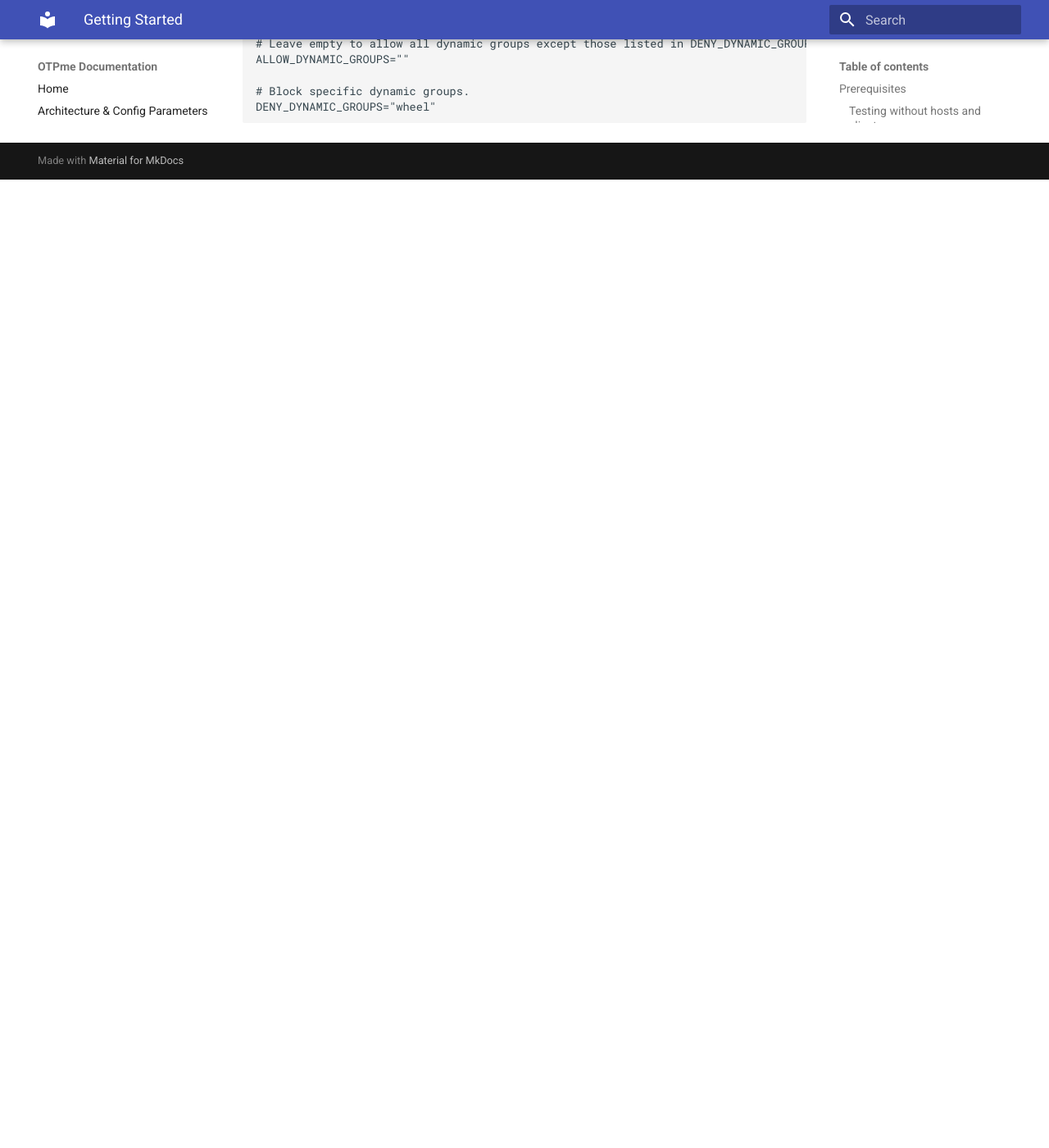
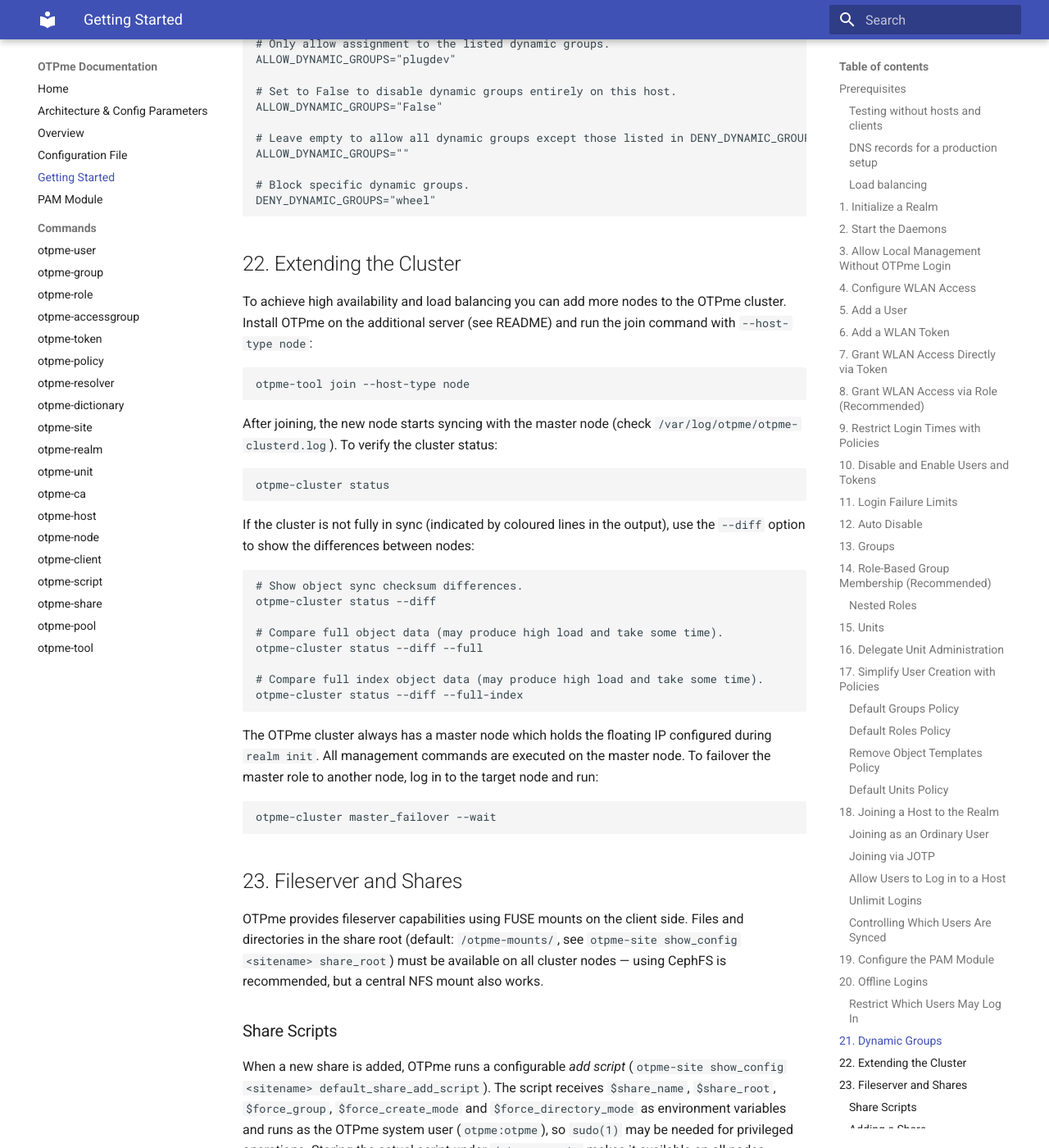
Before and after one commit to the2nd/otpme, an MkDocs documentation site: the page built from docs/getting-started.md, in a window 1280 px wide and 1400 px high, scrolled down 13949 px. Shown: the whole window at 82% size. Built offline with MkDocs 1.6.1 and Material for MkDocs 9.7.7, drawn with Linux system fonts in a browser that asks for light colours; before the commit the page ends 14168 px from its top, so only the background shows below that; some of the changed text lies outside the part shown.

Commit message:
Working on docs.

````diff
--- a/docs/getting-started.md
+++ b/docs/getting-started.md
@@ -570,6 +570,12 @@ otpme-role add_sync_user management-user alice
 otpme-group add mysyncgroup
 otpme-group add_sync_user mysyncgroup alice
 otpme-host add_sync_group <yourhostname> mysyncgroup
+
+# Finally enable sync groups for the host.
+otpme-host enable_sync_groups <yourhostname>
+
+# If you use sync groups you may want to disable sync-by-login-token.
+otpme-host disable_sync_by_login_token <yourhostname>
 ```
 
 ## 19. Configure the PAM Module
@@ -685,3 +691,114 @@ ALLOW_DYNAMIC_GROUPS=""
 # Block specific dynamic groups.
 DENY_DYNAMIC_GROUPS="wheel"
 ```
+
+## 22. Extending the Cluster
+
+To achieve high availability and load balancing you can add more nodes to
+the OTPme cluster. Install OTPme on the additional server (see README) and
+run the join command with `--host-type node`:
+
+```bash
+otpme-tool join --host-type node
+```
+
+After joining, the new node starts syncing with the master node (check
+`/var/log/otpme/otpme-clusterd.log`). To verify the cluster status:
+
+```bash
+otpme-cluster status
+```
+
+If the cluster is not fully in sync (indicated by coloured lines in the
+output), use the `--diff` option to show the differences between nodes:
+
+```bash
+# Show object sync checksum differences.
+otpme-cluster status --diff
+
+# Compare full object data (may produce high load and take some time).
+otpme-cluster status --diff --full
+
+# Compare full index object data (may produce high load and take some time).
+otpme-cluster status --diff --full-index
+```
+
+The OTPme cluster always has a master node which holds the floating IP
+configured during `realm init`. All management commands are executed on the
+master node. To failover the master role to another node, log in to the
+target node and run:
+
+```bash
+otpme-cluster master_failover --wait
+```
+
+## 23. Fileserver and Shares
+
+OTPme provides fileserver capabilities using FUSE mounts on the client side.
+Files and directories in the share root (default: `/otpme-mounts/`, see
+`otpme-site show_config <sitename> share_root`) must be available on all
+cluster nodes — using CephFS is recommended, but a central NFS mount also
+works.
+
+### Share Scripts
+
+When a new share is added, OTPme runs a configurable *add script*
+(`otpme-site show_config <sitename> default_share_add_script`). The script
+receives `$share_name`, `$share_root`, `$force_group`, `$force_create_mode`
+and `$force_directory_mode` as environment variables and runs as the OTPme
+system user (`otpme:otpme`), so `sudo(1)` may be needed for privileged
+operations. Storing the actual script under `/otpme-mounts` makes it
+available on all nodes.
+
+```bash
+# Edit the share add script (opens with $EDITOR).
+otpme-script edit scripts/add_share.sh
+```
+
+There is also a *mount script*
+(`otpme-site show_config <sitename> default_share_mount_script`) that runs
+when a client mounts a share. It receives `$share_name` and `$share_root`:
+
+```bash
+# Edit the default mount script.
+otpme-script edit scripts/mount_share.sh
+
+# Override the mount script for a specific share.
+otpme-share mount_script testshare scripts/mount_share_special.sh
+```
+
+To change the default scripts site-wide (can also be set per unit):
+
+```bash
+otpme-site config <sitename> default_share_add_script scripts/share_add_special.sh
+otpme-site config <sitename> default_share_mount_script scripts/share_mount_special.sh
+```
+
+### Adding a Share
+
+The share root directory must exist before creating the share (unless the
+add script handles this):
+
+```bash
+mkdir /otpme-mounts/testshare
+otpme-share add testshare
+```
+
+Shares support three *force* options that control ownership and permissions
+for newly created files and directories:
+
+```bash
+otpme-share add \
+    --force-group management \
+    --force-directory-mode 0o770 \
+    --force-create-mode 0o660 \
+    testshare
+```
+
+These options can also be changed on an existing share:
+
+```bash
+otpme-share force_group testshare testgroup
+otpme-share force_create_mode testshare 0o660
+otpme-share force_directory_mode testshare 0o770
+```
````
